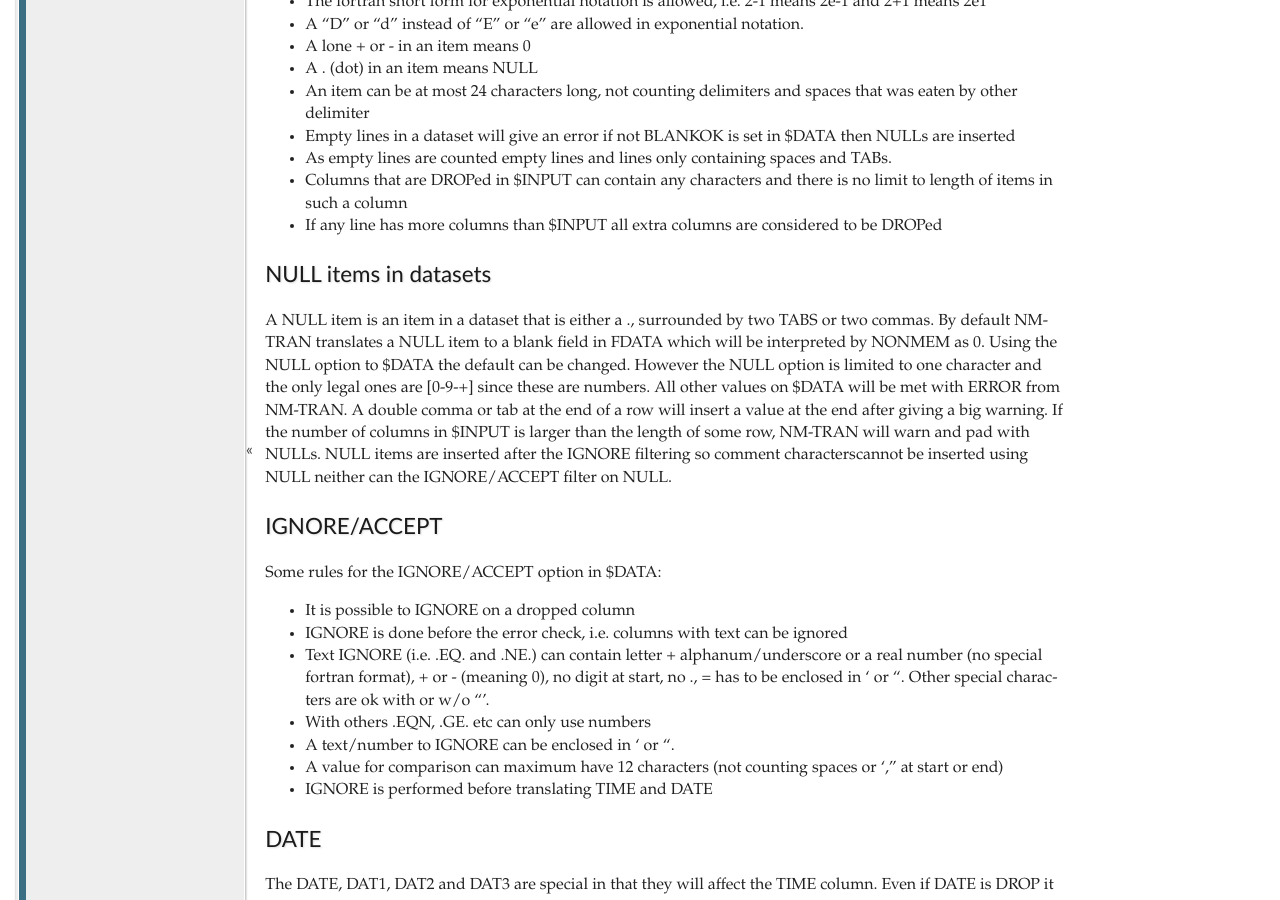
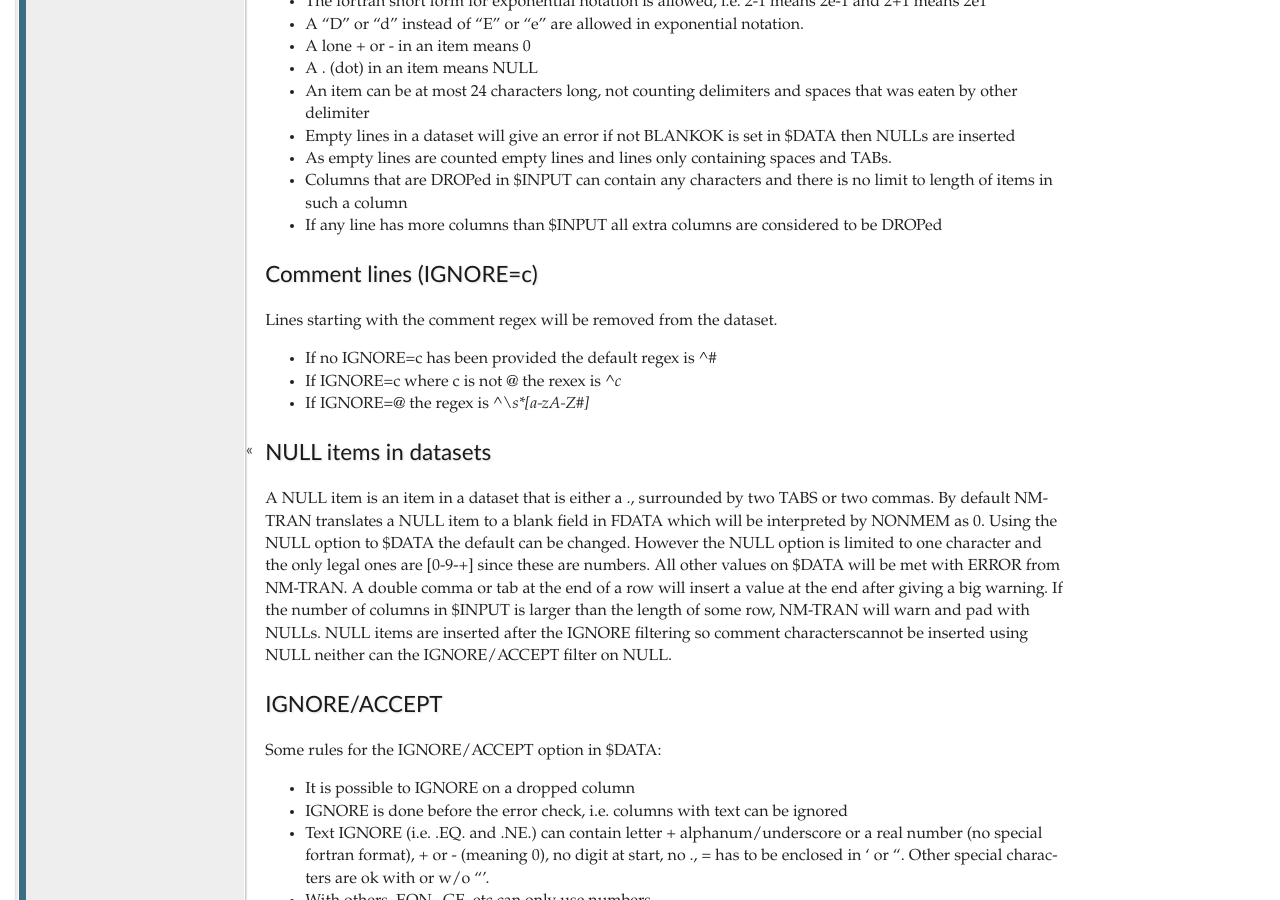
Before and after one commit to pharmpy/pharmpy, a Sphinx documentation site: the page built from docs/NONMEM.rst, in a window 1280 px wide and 900 px high, scrolled down 733 px. Built offline with Sphinx 7.4.7, drawn with Linux system fonts in a browser that asks for light colours; pages that are not in the unit, such as notebooks, are missing from menus.

Commit message:
Document default dataset comment character in NONMEM

```diff
--- a/docs/NONMEM.rst
+++ b/docs/NONMEM.rst
@@ -41,6 +41,16 @@ Some rules for the parsing of the dataset by NM-TRAN. These were tested with NON
 - As empty lines are counted empty lines and lines only containing spaces and TABs.
 - Columns that are DROPed in $INPUT can contain any characters and there is no limit to length of items in such a column
 - If any line has more columns than $INPUT all extra columns are considered to be DROPed
+
+Comment lines (IGNORE=c)
+~~~~~~~~~~~~~~~~~~~~~~~~
+
+Lines starting with the comment regex will be removed from the dataset.
+
+- If no IGNORE=c has been provided the default regex is `^#`
+- If IGNORE=c where c is not @ the rexex is `^c`
+- If IGNORE=@ the regex is `^\\s*[a-zA-Z#]`
+
 
 NULL items in datasets
 ~~~~~~~~~~~~~~~~~~~~~~
```
